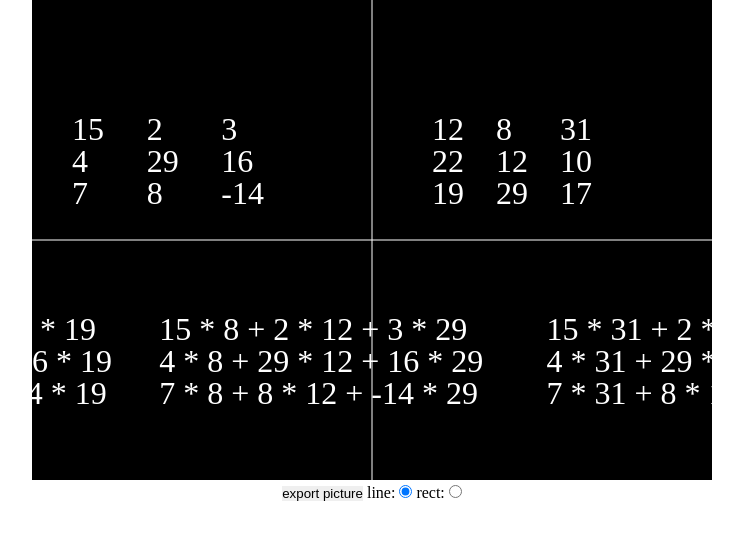
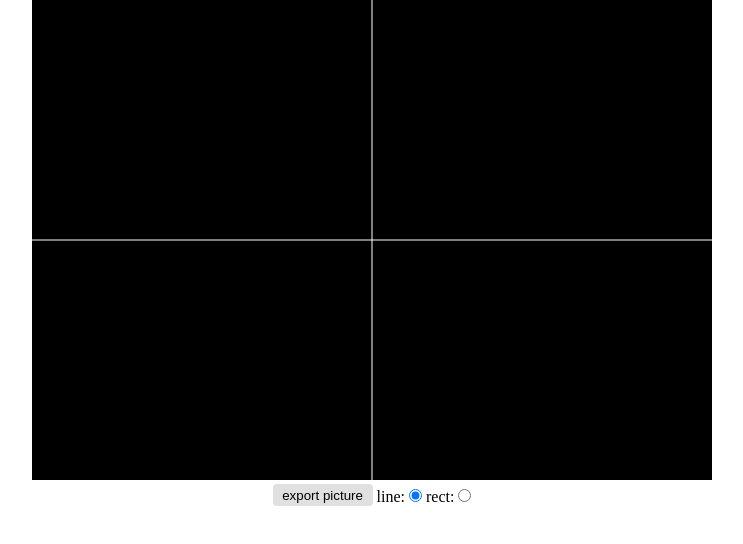
Before and after one commit to jinming1937/drawing, a plain HTML site: page index.html in a window 1280 px wide. Shown: the whole page, without its empty margins (268-1011 px from the left). Drawn offline with Linux system fonts and the light colour scheme.

Commit message:
down pic

```diff
--- a/css/base.css
+++ b/css/base.css
@@ -11,3 +11,15 @@ body {
   display: inline-block;
   position: relative;
 }
+.btn {
+  width: 100px;
+  height: 22px;
+  border-radius: 4px;
+  vertical-align: bottom;
+  cursor: pointer;
+  background-color: #e0e0e0;
+}
+
+.btn:active {
+  background-color: #f5f5f5;
+}
--- a/dom/export-picture.js
+++ b/dom/export-picture.js
@@ -2,10 +2,14 @@
   function init(canvas) {
     const dom = document.getElementById('export-picture');
     dom.addEventListener('click', () => {
-      canvas.toDataURL('image/png', 0);
+      const image = canvas.toDataURL("image/png").replace("image/png", "image/octet-stream");
+      window.location.href = image; // it will save locally
+
+      // var image = canvas.toDataURL("image/png");
+      // var w = window.open('about:blank','image from canvas');
+      // w.document.write("<img src='"+image+"' alt='from canvas'/>");
     });
   }
 
   w.initExport = init;
-
 }(window));
--- a/index.html
+++ b/index.html
@@ -42,7 +42,7 @@
     <canvas id="brick-app">您的浏览器居然不支持canvas元素!!!</canvas>
   </div>
   <div>
-    <input type="button" id="export-picture" value="export picture">
+    <input type="button" id="export-picture" class="btn" value="export picture">
     <label>
       line:
       <input type="radio" name="shape" id="line" value="line" checked>
@@ -134,11 +134,11 @@
         context.clearRect(0, 0, canvas.width, canvas.height);
         setBackground(context, '#000000');
         drawAxis(context);
-        allMatrix.forEach((arr) => {
-          arr.forEach((item) => {
-            drawText(context, '#FFFFFF', item.text, [item.x, item.y]);
-          });
-        });
+        // allMatrix.forEach((arr) => {
+        //   arr.forEach((item) => {
+        //     drawText(context, '#FFFFFF', item.text, [item.x, item.y]);
+        //   });
+        // });
         // drawText(context, '#f44336', item.text, [item.x, item.y]);
         drawLine(context, '#f5f5f5', lines);
         drawRect(context, '#f44336', rects);
```
